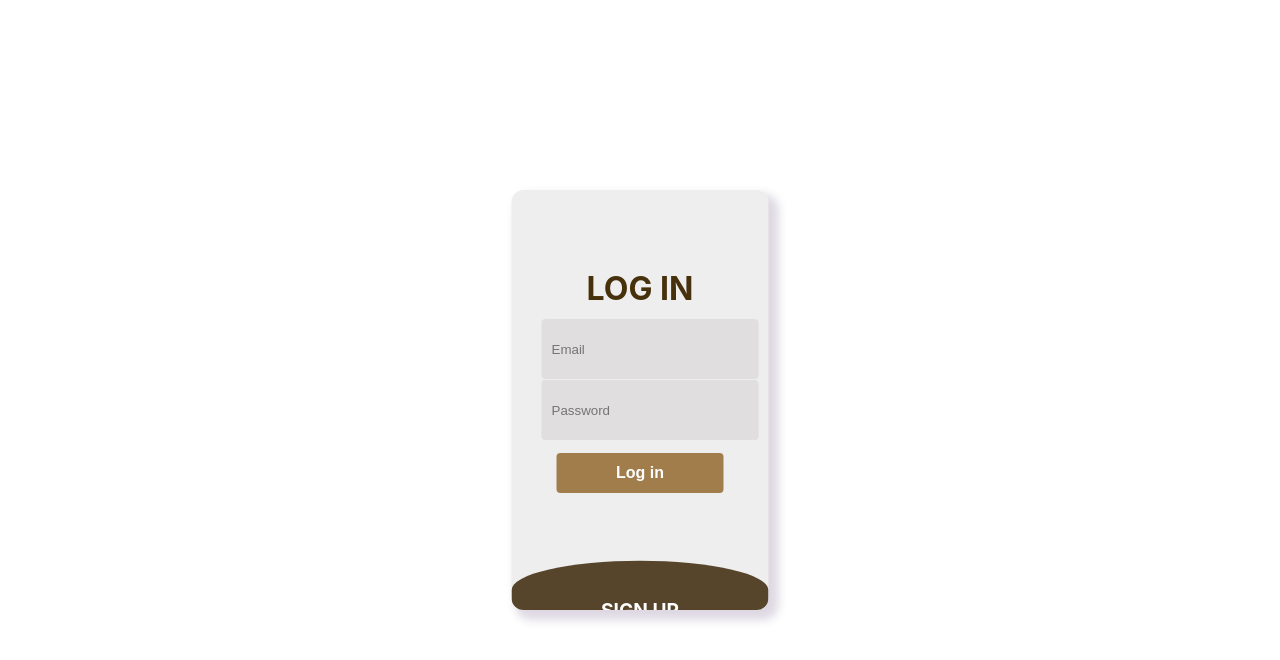
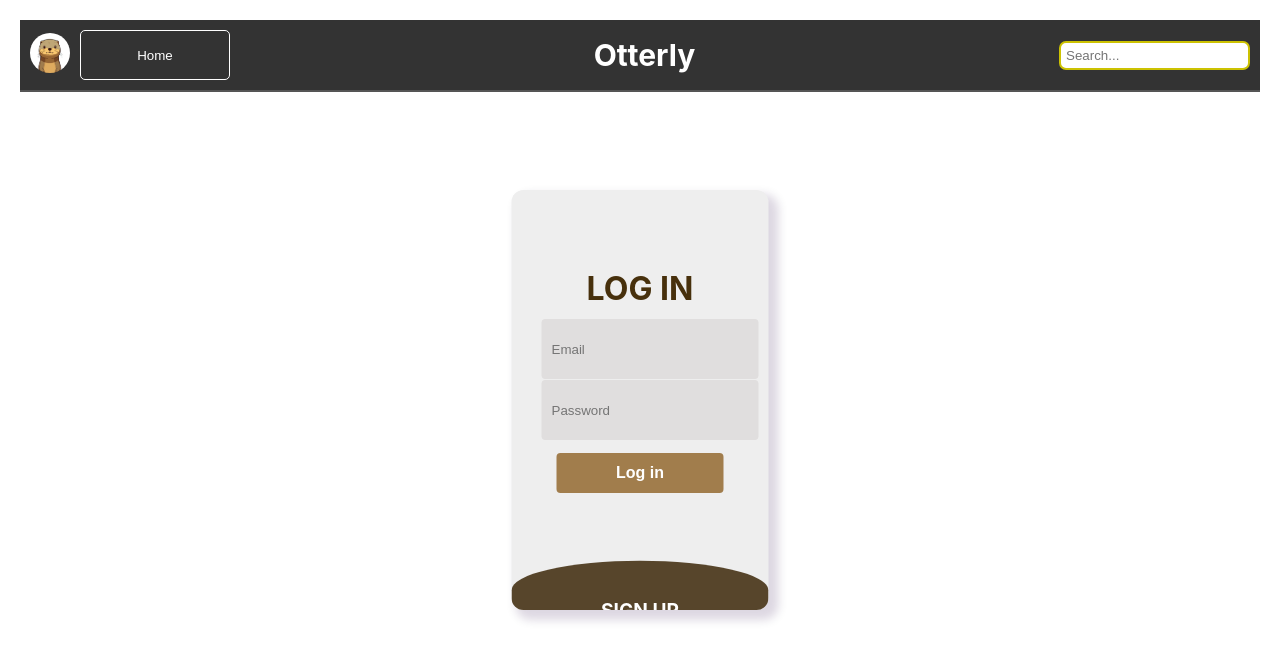
Before and after one commit to nabeelnazeer/Otterly, a React (Create React App) app: page /LoginSignup in a window 1280 px wide. Shown: the top 660 px of the page. Built offline with nearby package versions, Linux system fonts and the light colour scheme.

Commit message:
loginpage-need improvement

```diff
--- a/src/components/header/LoginSignup.js
+++ b/src/components/header/LoginSignup.js
@@ -21,7 +21,11 @@ import Dashboard from './Dashboard';
 // Define the LoginSignup component
 function LoginSignup() {
   return (
+    <div>
+      <Dashboard/>
     <div className="main">
+
+      {/* <Dashboard/> */}
       <input type="checkbox" id="chk" aria-hidden="true" />
       {/* <div>
         <Dashboard/>
@@ -45,6 +49,7 @@ function LoginSignup() {
         </form>
       </div>
     </div>
+    </div>
   );
 }
 
```
